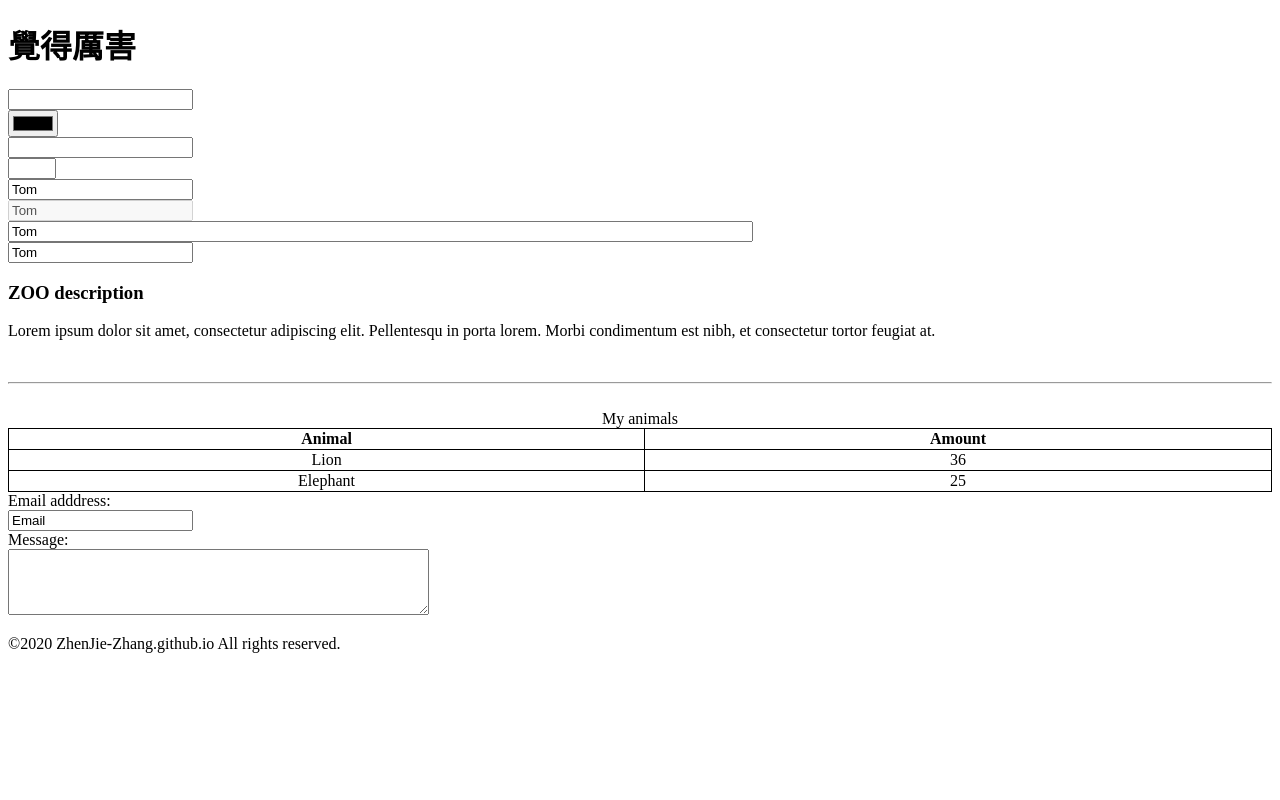
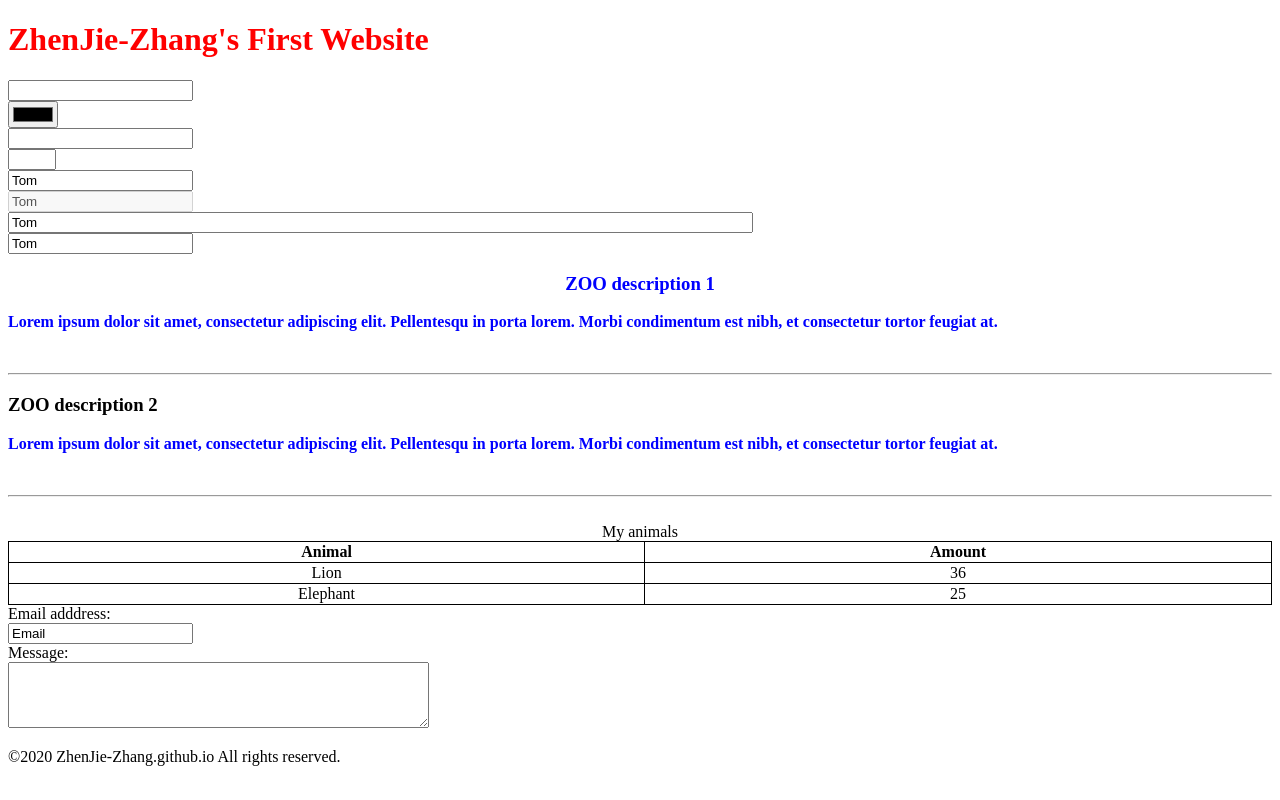
Before and after one commit to ZhenJie-Zhang/ZhenJie-Zhang.github.io, a plain HTML site: page index.html in a window 1280 px wide. Drawn offline with Linux system fonts and the light colour scheme.

Commit message:
leaningCSS

```diff
--- a/index.html
+++ b/index.html
@@ -12,11 +12,29 @@
       border: 1px solid black;
       border-collapse: collapse;
     }
+
+    #headerTitle {
+      color: red;
+    }
+
+    .blueColor {
+      color: blue;
+    }
+
+    p.blueColor {
+      font-weight: bold;
+    }
+
+    .titleCenter{
+      text-align: center;
+    }
   </style>
 </head>
 
 <body>
-  <h1>覺得厲害</h1>
+  <header>
+    <h1 id="headerTitle">ZhenJie-Zhang's First Website</h1>
+  </header>
   <form>
     <input list="mylists">
     <datalist id="mylists">
@@ -35,8 +53,17 @@
     <input type="text" name=firstname" value="Tom" maxlength="4"><br>
   </form>
   <article>
-    <h3>ZOO description</h3>
-    <p>
+    <h3 class="blueColor titleCenter">ZOO description 1</h3>
+    <p class="blueColor">
+      Lorem ipsum dolor sit amet, consectetur adipiscing elit. Pellentesqu in porta lorem. Morbi condimentum est nibh,
+      et consectetur tortor feugiat at.
+    </p>
+  </article>
+  <br>
+  <hr>
+  <article>
+    <h3>ZOO description 2</h3>
+    <p class="blueColor">
       Lorem ipsum dolor sit amet, consectetur adipiscing elit. Pellentesqu in porta lorem. Morbi condimentum est nibh,
       et consectetur tortor feugiat at.
     </p>
```
Also changed, not shown: learningCSS.html (added, +36 -0 lines), css/zhen-jie.css (added).
